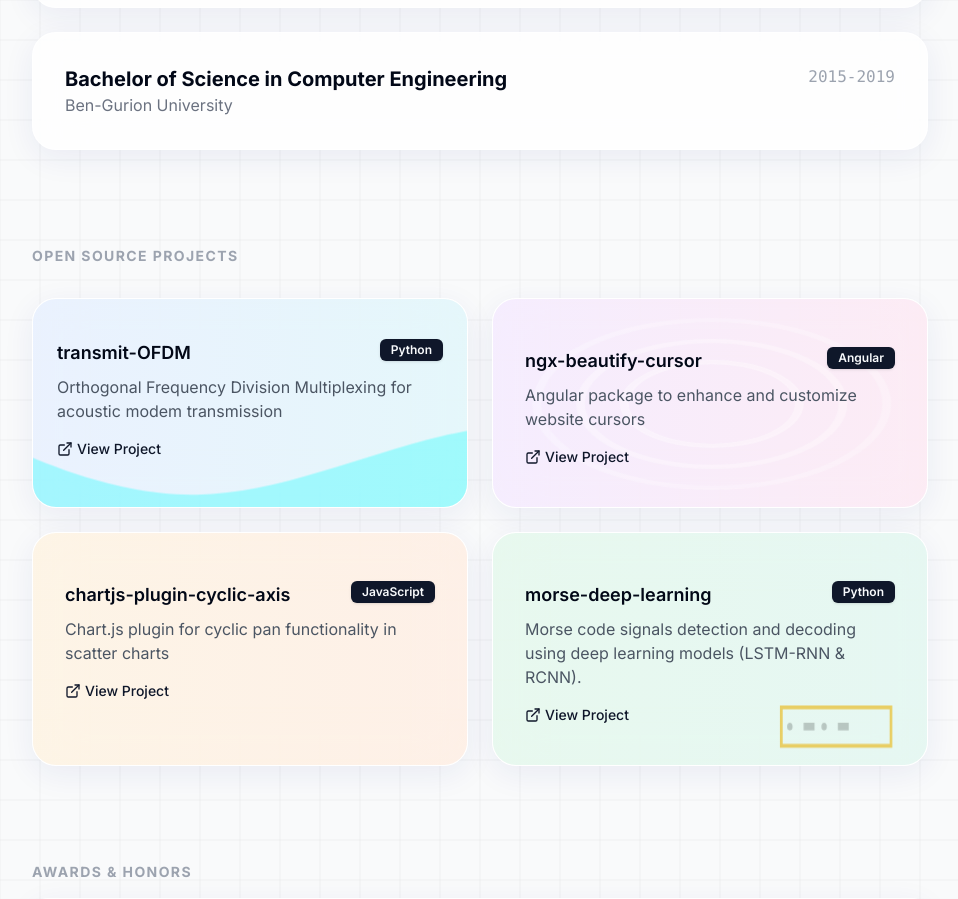
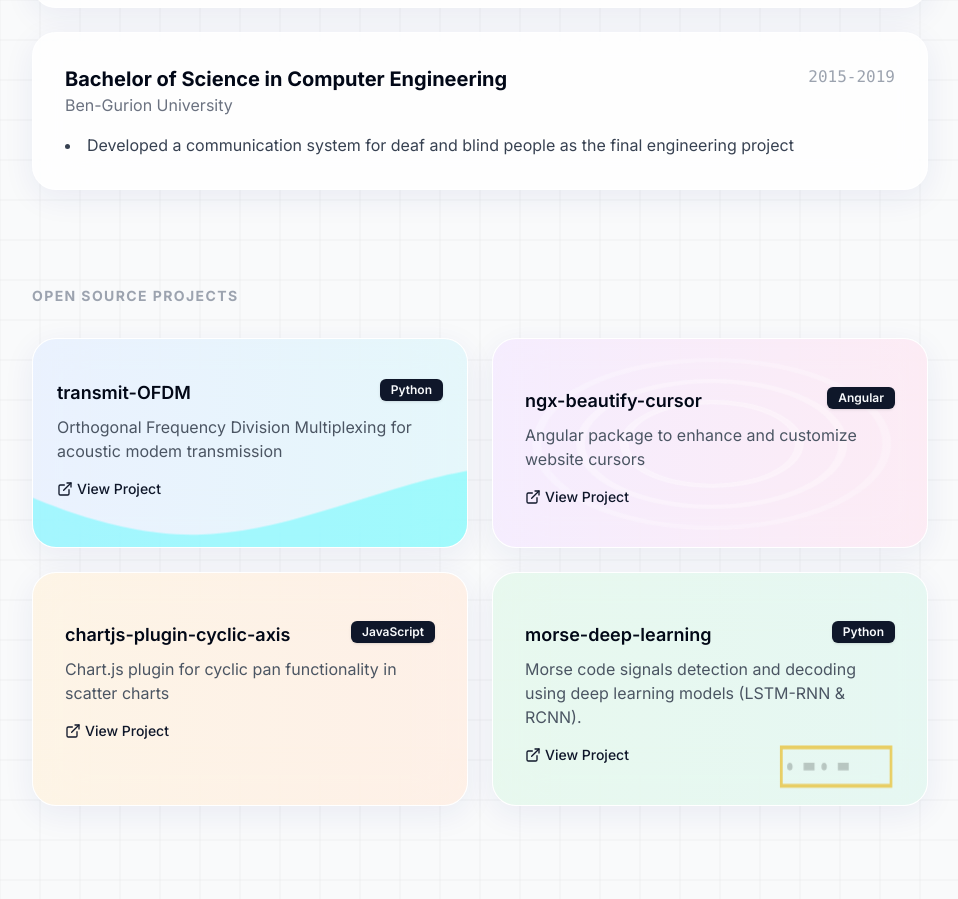
Before and after one commit to MaorAssayag/cv-website, a Next.js app: page / in a window 1280 px wide. Shown: the part 1800-2699 px from the top of the page, without its empty margins (160-1118 px from the left). Built offline with nearby package versions, Linux system fonts and the light colour scheme.

Commit message:
feat: Add project description to CV and improve cursor grid opacity calculation

```diff
--- a/app/page.jsx
+++ b/app/page.jsx
@@ -241,7 +241,9 @@ export default function HomePage() {
                 <p className="text-gray-500">Ben-Gurion University</p>
               </div>
               <span className="text-base font-mono text-gray-400">2015-2019</span>
-            </div>
+              </div>
+              <ul className="mt-4 space-y-2 list-disc list-inside text-gray-700">
+              <li>Developed a communication system for deaf and blind people as the final engineering project</li>              </ul>
           </div>
         </div>
       </section>
--- a/components/CursorGrid2.jsx
+++ b/components/CursorGrid2.jsx
@@ -213,6 +213,7 @@ export default function CursorGrid2() {
                                 // Apply both proximity to title and local darkening
                                 const finalIntensity = localIntensity * proximityStrength;
                                 opacity = baseOpacity + finalIntensity * 0.96;
+
                             }
                         }
 
```
